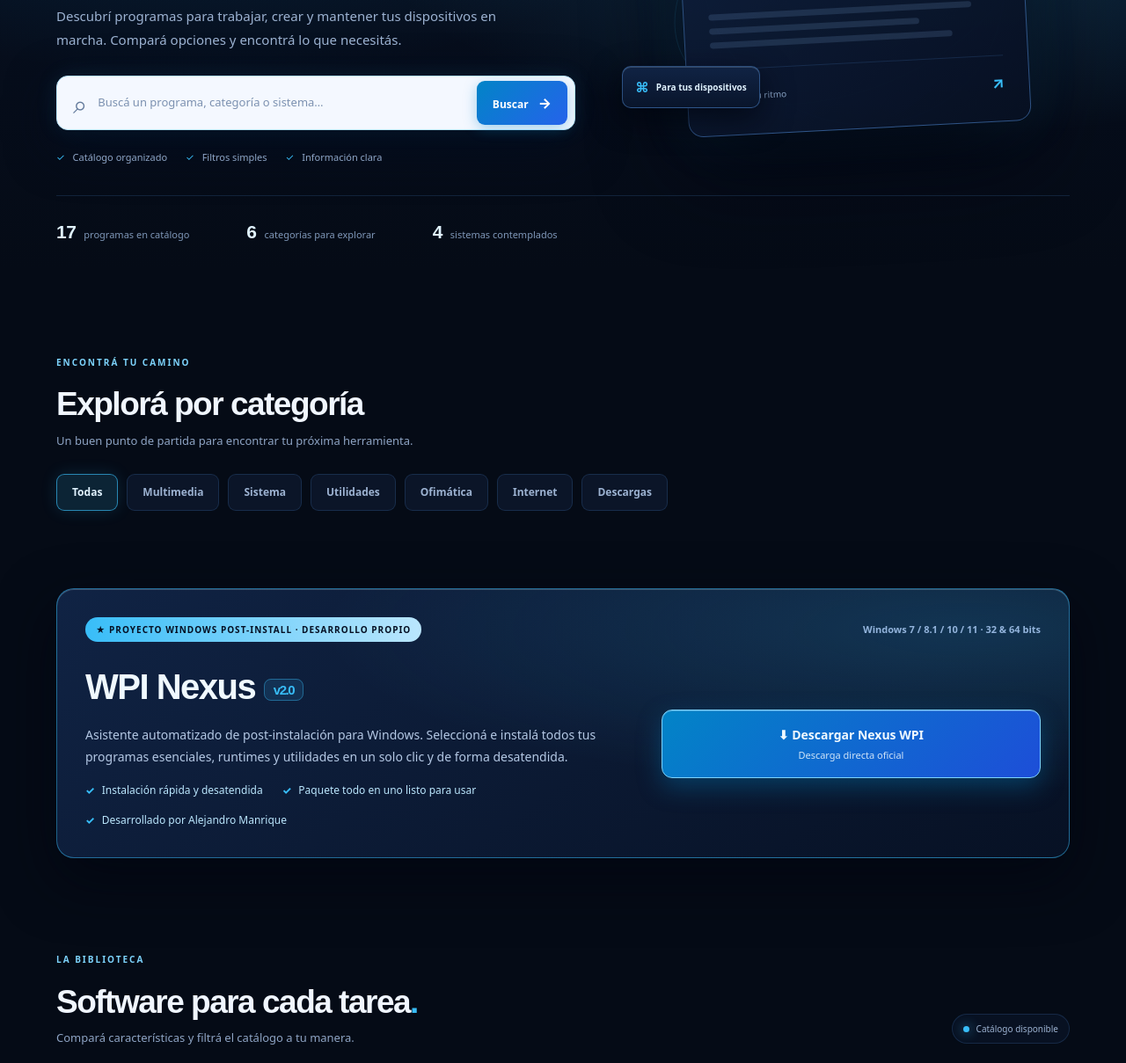
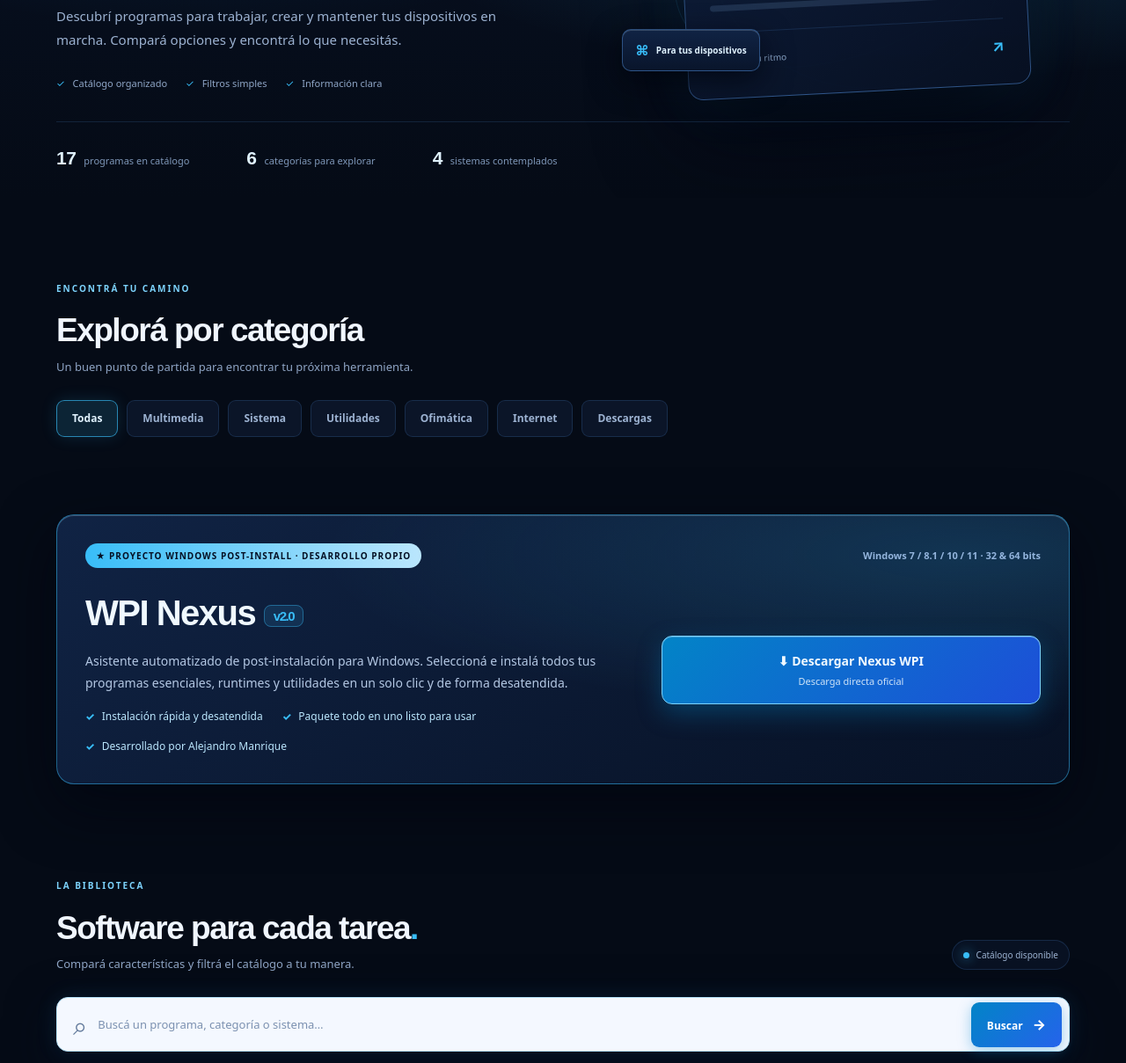
Before and after one commit to alejandromanrique22/nexus, a plain HTML site: page index.html in a window 1280 px wide. Shown: the part 458-1667 px from the top of the page at 88% size. Drawn offline with Linux system fonts and the light colour scheme.

Commit message:
Corrijo selector CSS y ubico buscador en catalogo

```diff
--- a/css/styles.css
+++ b/css/styles.css
@@ -599,6 +599,11 @@ h1, h2, h3 {
   margin-bottom: 4px;
 }
 
+.catalog-search {
+  max-width: 100%;
+  margin-bottom: 14px;
+}
+
 .filter-panel {
   display: flex;
   align-items: flex-end;
@@ -1140,6 +1145,7 @@ h1, h2, h3 {
     animation-duration: .01ms !important;
   }
 }
+
 /* Apartado Programa Estrella (WPI) */
 .star-project {
   position: relative;
--- a/index.html
+++ b/index.html
@@ -18,7 +18,7 @@
   <meta name="robots" content="index,follow,max-image-preview:large">
   <title>Nexus — Software útil, sin vueltas</title>
   <link rel="icon" href="./assets/favicon.svg" type="image/svg+xml">
-  <link rel="stylesheet" href="./css/styles.css?v=2">
+  <link rel="stylesheet" href="./css/styles.css?v=3">
   <script src="./js/app.js?v=2" defer></script>
   <meta property="og:type" content="website">
   <meta property="og:site_name" content="Nexus">
@@ -50,12 +50,6 @@
           <span class="eyebrow"><span class="eyebrow-dot"></span> TU BIBLIOTECA DE SOFTWARE</span>
           <h1>Las herramientas<br>correctas. <span>Sin vueltas.</span></h1>
           <p class="hero-lead">Descubrí programas para trabajar, crear y mantener tus dispositivos en marcha. Compará opciones y encontrá lo que necesitás.</p>
-          <form class="search-form" id="searchForm" role="search">
-            <span class="search-symbol" aria-hidden="true">⌕</span>
-            <label class="sr-only" for="search">Buscar programas</label>
-            <input id="search" type="search" placeholder="Buscá un programa, categoría o sistema…" autocomplete="off">
-            <button type="submit">Buscar <span aria-hidden="true">→</span></button>
-          </form>
           <div class="hero-proof">
             <span><i class="proof-check">✓</i> Catálogo organizado</span>
             <span><i class="proof-check">✓</i> Filtros simples</span>
@@ -129,6 +123,14 @@
         <div><span class="eyebrow">LA BIBLIOTECA</span><h2>Software para cada tarea<span class="title-period">.</span></h2><p>Compará características y filtrá el catálogo a tu manera.</p></div>
         <span class="catalog-note"><span class="live-dot"></span> Catálogo disponible</span>
       </div>
+
+      <form class="search-form catalog-search" id="searchForm" role="search">
+        <span class="search-symbol" aria-hidden="true">⌕</span>
+        <label class="sr-only" for="search">Buscar programas</label>
+        <input id="search" type="search" placeholder="Buscá un programa, categoría o sistema…" autocomplete="off">
+        <button type="submit">Buscar <span aria-hidden="true">→</span></button>
+      </form>
+
       <div class="filter-panel">
         <div class="filter-field"><label for="systemFilter">Sistema operativo</label><select id="systemFilter"><option value="">Todos los sistemas</option><option>Windows</option><option>Windows 7</option><option>Windows XP</option><option>macOS</option><option>Linux</option><option>Android</option><option>iOS</option></select></div>
         <div class="filter-field"><label for="priceFilter">Modelo de precio</label><select id="priceFilter"><option value="">Cualquier precio</option><option>Gratis</option><option>Freemium</option><option>De pago</option></select></div>
```
